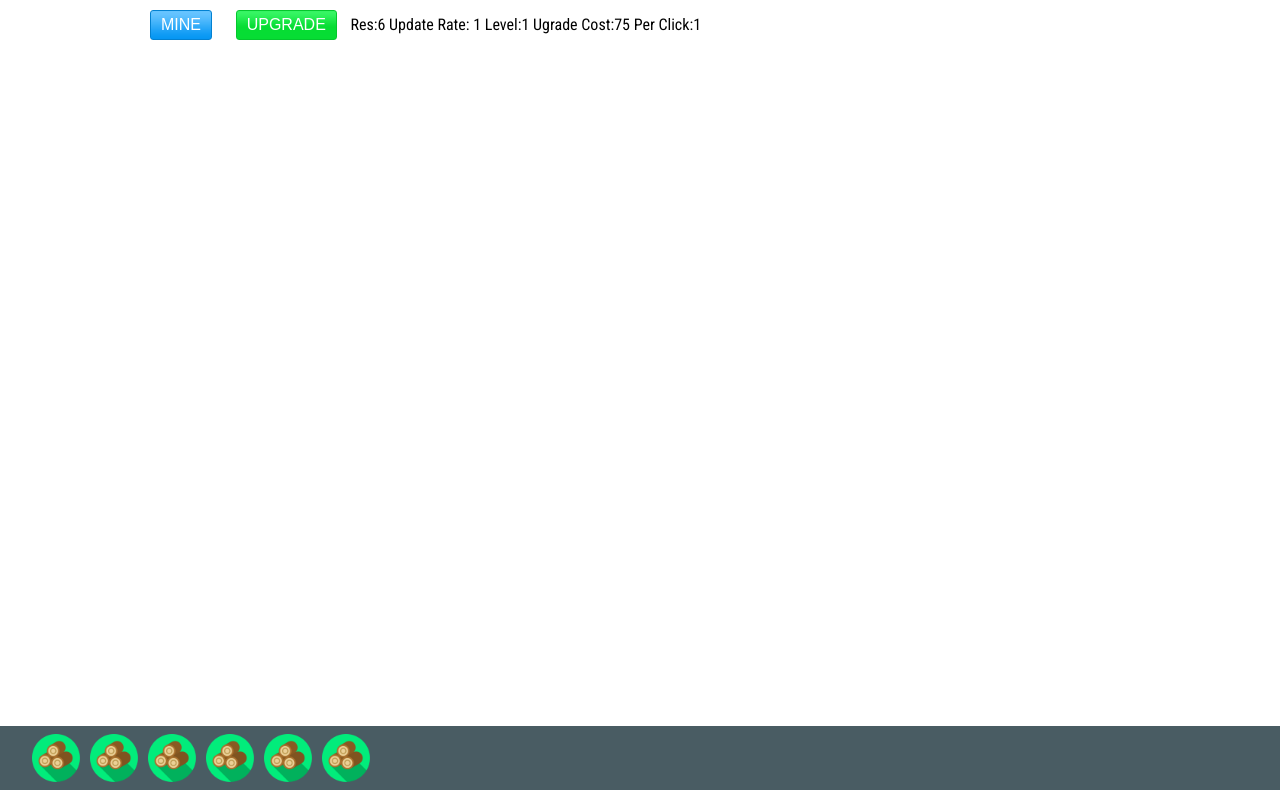
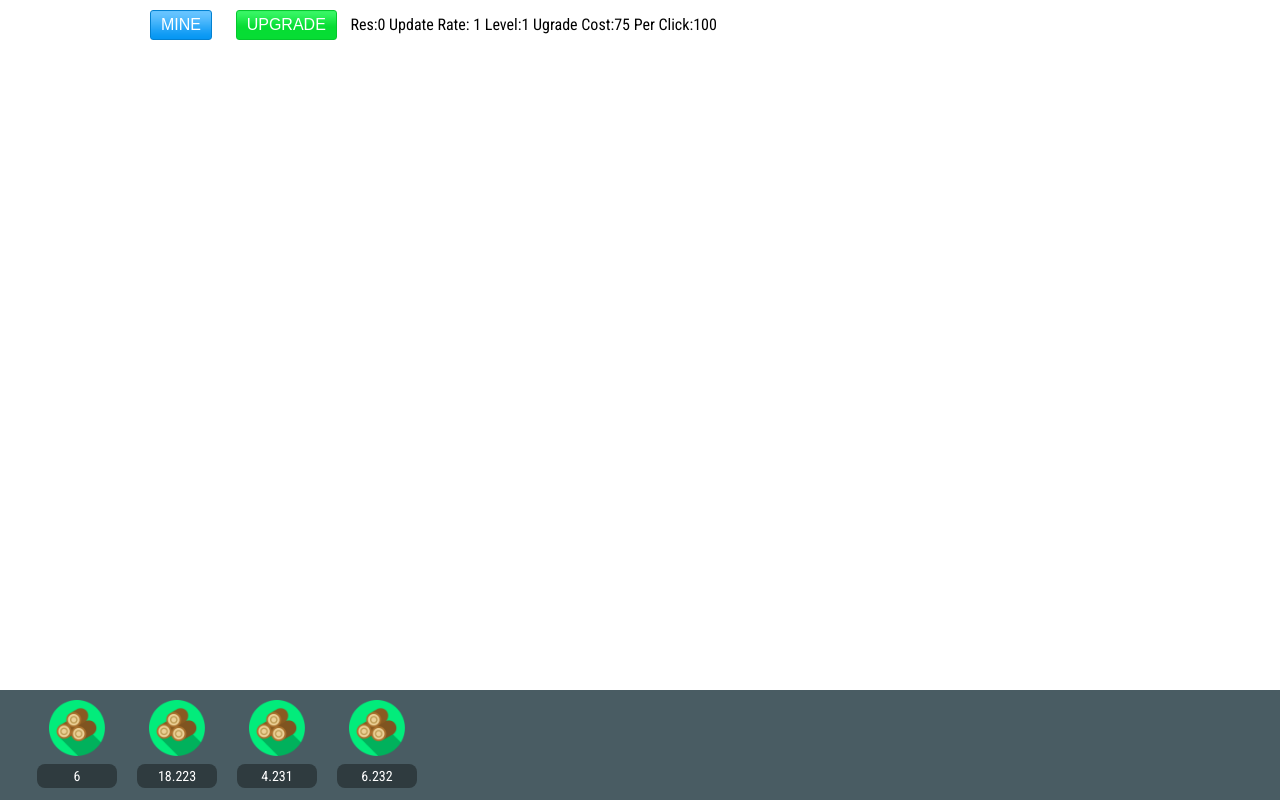
Before and after one commit to edisontrent1337/SheepClickerDev, a Django app: page /sheep/ in a window 1280 px wide. Run offline with Django 3.2, Linux system fonts and the light colour scheme; some libraries are stand-ins or nearby versions.

Commit message:
first UI impression

```diff
--- a/static/css/style.css
+++ b/static/css/style.css
@@ -53,33 +53,50 @@
     }
 
 .resicon_big {
-
     }
 
-
 .paper {
-/*  border: 1px solid #A4AFB3;
-  box-shadow: 4px 4px 10px grey;*/
   background-color: #495C63;
   position: fixed;
   z-index: 100;
-  bottom: 10px;
+  bottom: 0px;
   left: 0;
   width: 95%;
-  padding:0 2.5%;
-  height: 64px;
+  padding:10px 2.5%;
+  height: 90px;
   display:block;
 }
 
 
+.resHolder{
+  float:left;
+  display:inline-block;
+  width:90px;
+  height:100%;
+  margin-right:10px;
+
+}
+
+.resAmount {
+  display:block;
+  text-align:center;
+  color:white;
+  background-color:#2f3b3f;
+  margin:0px auto;
+  width:70px;
+  border-radius:8px;
+  font-size:14px;
+  padding:4px 5px;
+
+}
+
 .resButton {
-  float:left;
-  margin:8px 10px 0 0;
-  width:48px;
-  height:48px;
+  width:56px;
+  height:56px;
   display: block;
+  margin:0px auto 8px auto;
   background:url(../img/wood_blue.png);
-  background-size: 48px 48px;
+  background-size: 56px 56px;
   background-repeat: no-repeat;
   background-position: top;
   border:none;
--- a/templates/home.html
+++ b/templates/home.html
@@ -47,7 +47,7 @@
   <script>
 
   var credit = 0; // players credit that can be spent on upgrades
-  var perClick = 1; // players profit per mining
+  var perClick = 100; // players profit per mining
   var rate = 1; // amount added to players credit per second
   var level = 1; // current player level. increased by upgrade
   var upgradeCost = 75; // score needed to rise level
@@ -61,7 +61,7 @@
 
   /** Update the Data presented in the view */
   function updateView() {
-    $('#res').html(credit);
+    $('#wood').html(thousandSep(credit));
     $('#upd').html(rate);
     $('#level').html(level);
     $('#cost').html(upgradeCost);
@@ -111,6 +111,13 @@
     }
   });
 
+/** Introduces decimal dots as separator for large numbers **/
+  function thousandSep(val) {
+    return String(val).split("").reverse().join("")
+                  .replace(/(\d{3}\B)/g, "$1.")
+                  .split("").reverse().join("");
+                }
+
   </script>
 
 </div>
@@ -127,12 +134,11 @@
 
 <div class="paper" id="resBar">
   {% load staticfiles %}
-  <button class="resButton" id="wood"><span></span></button>
-  <button class="resButton" id="wood"><span></span></button>
-  <button class="resButton" id="wood"><span></span></button>
-  <button class="resButton" id="wood"><span></span></button>
-  <button class="resButton" id="wood"><span></span></button>
-  <button class="resButton" id="wood"><span></span></button>
+  <div class="resHolder"><button class="resButton"></button><span class="resAmount" id="wood">6.701</span></div>
+  <div class="resHolder"><button class="resButton" id="wood2"></button><span class="resAmount">18.223</span></div>
+  <div class="resHolder"><button class="resButton" id="wood3"></button><span class="resAmount">4.231</span></div>
+  <div class="resHolder"><button class="resButton" id="wood4"></button><span class="resAmount">6.232</span></div>
+
 
 </div>
 
```
